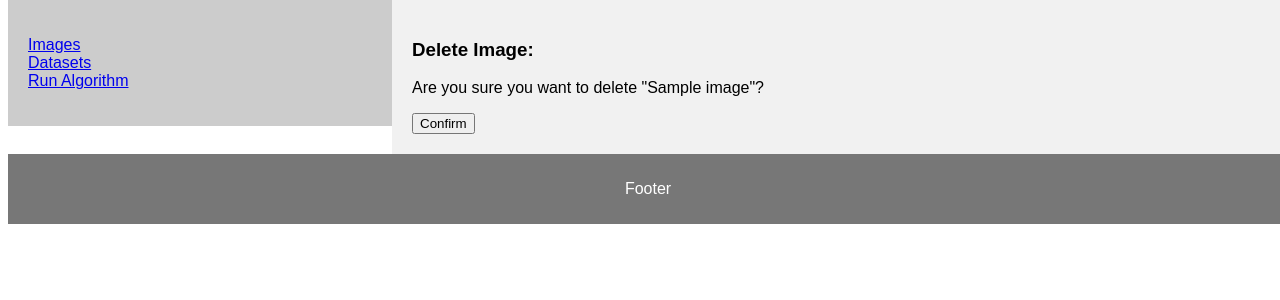
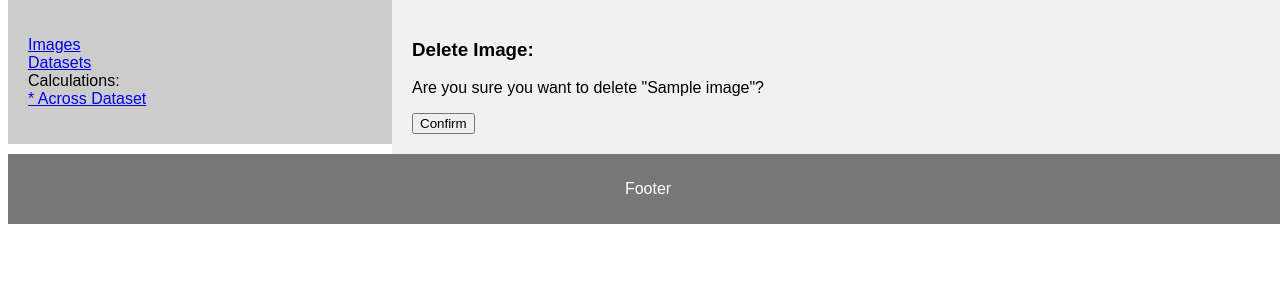
Before and after one commit to gungorser/CrackDetection, a Django app: page /main/images/1/delete in a window 1280 px wide. Shown: the part 152-452 px from the top of the page. Run offline with Django 3.2, Linux system fonts and the light colour scheme; tables that the repository leaves empty hold one stand-in row (values such as "Sample post").

Commit message:
some refactoring

```diff
--- a/main/urls.py
+++ b/main/urls.py
@@ -7,7 +7,7 @@ from django.urls.conf import path
 from main.views import ImageCreate, ImageList, ImageUpdate, ImageDelete,\
     DatasetList, DatasetCreate, DatasetUpdate, DatasetDelete, DatasetImageCreate,\
     DatasetAddImage, DatasetImageDelete, ImageView, DatasetCalculateView, ThresholdView,\
-    OutputView
+    OutputView, OutputList
 
 urlpatterns = [
     path('images/',                 ImageList.as_view(),    name='image-list'),
@@ -22,8 +22,9 @@ urlpatterns = [
     path('datasets/<slug:pk>/addimage',    DatasetAddImage.as_view(),  name='dataset-addimage'),
     path('datasets/<slug:dsid>/image/<slug:imid>',  DatasetImageCreate.as_view(),  name='datasetimage-create'),
     path('datasets/<slug:dsid>/image/<slug:imid>/delete', DatasetImageDelete.as_view(),  name='datasetimage-delete'),
-    path('algorithms/', DatasetCalculateView.as_view(),  name='algorithm'),
+    path('datasetcalculate/', DatasetCalculateView.as_view(),  name='datasetcalculate'),
     path('outputs/<slug:pk>', OutputView.as_view(),  name='output-view'),
+    path('outputs/<slug:alid>/<slug:dsid>/', OutputList.as_view(),  name='output-list'),
     path('threshold/<slug:pk>/', ThresholdView.as_view(),  name='threshold'),
 
 ]
--- a/main/views.py
+++ b/main/views.py
@@ -131,19 +131,29 @@ class DatasetCalculateView(CalculationsViews, FormView):
         dsimages = DatasetImage.objects.filter(dataset_id=form.data['dataset'])
         algorithm = form.data['algorithm']
 
-        dsimage_ids=[]
         for dsimage in dsimages:
             output, created = Output.objects.get_or_create(algorithm=algorithm, image=dsimage.image)
             output.save()
             uri = reverse(algorithm, args=[output.id])
             url = self.request.build_absolute_uri(uri)
             requests.get(url)
-            dsimage_ids.append(dsimage.id)
 
-        outputs = OutputTable(Output.objects.filter(pk__in=dsimage_ids))
-        return render(self.request, 'list.html', {
-                'table': outputs
-            })
+        return redirect(reverse('output-list', args=[form.data['algorithm'], form.data['dataset']]))
+
+
+class OutputList(CalculationsViews, ListView):
+    model = Output
+    template_name = 'list.html'
+    subheadertext='Results:'
+
+    def get_context_data(self, **kwargs):
+        context = super(OutputList, self).get_context_data(**kwargs)
+        dsimages= DatasetImage.objects.filter(dataset=self.kwargs['dsid'])
+        images=dsimages.values_list('image__id', flat=True)
+
+        outputs = OutputTable(Output.objects.filter(image__in=images))
+        context['table'] = outputs
+        return context
 
 class AlgorithmExecutionBase(View):
     template_name = 'view.html'
--- a/templates/base.html
+++ b/templates/base.html
@@ -85,7 +85,8 @@ footer {
     <ul>
       <li><a href="{% url 'image-list' %}">Images</a></li>
       <li><a href="{% url 'dataset-list' %}">Datasets</a></li>
-      <li><a href="{% url 'algorithm' %}">Run Algorithm</a></li>
+      <li>Calculations:</li>
+      <li><a href="{% url 'datasetcalculate' %}"> * Across Dataset</a></li>
     </ul>
   </nav>
 
```
